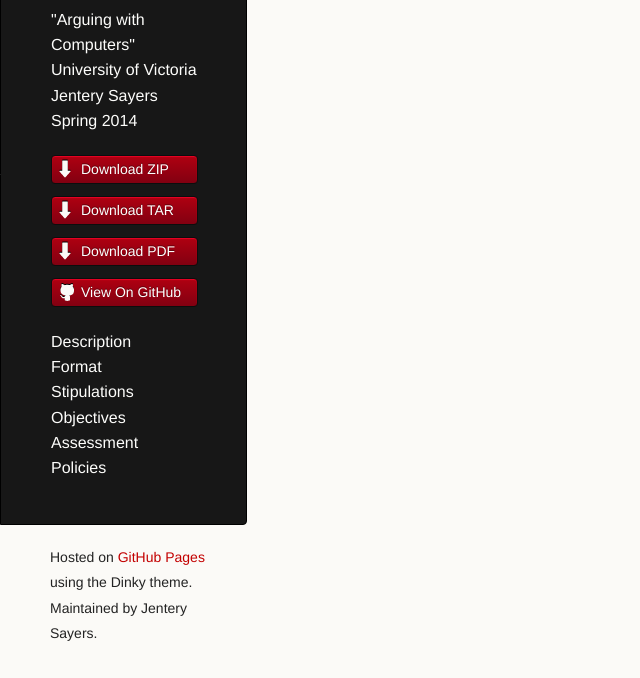
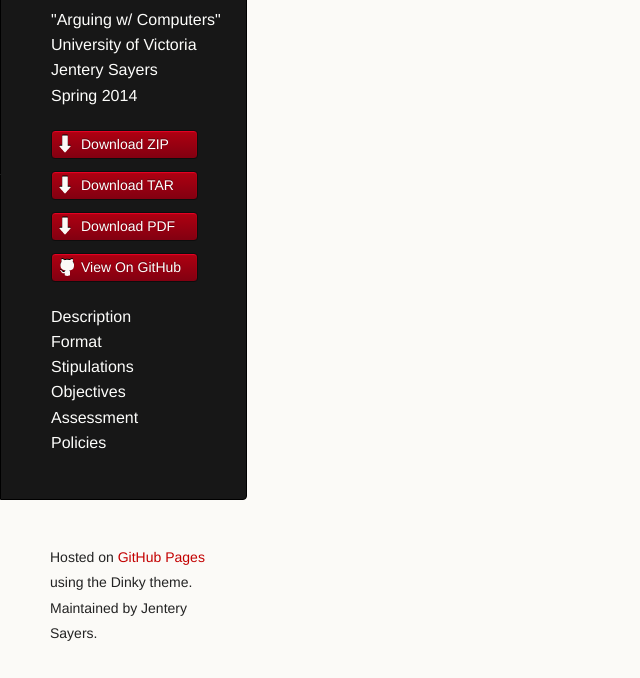
Before and after one commit to uvicmakerlab/507, a plain HTML site: page index.html in a window 1280 px wide. Shown: the part 122-800 px from the top of the page, without its empty margins (0-640 px from the left). Drawn offline with Linux system fonts and the light colour scheme.

Commit message:
Update index.html

```diff
--- a/index.html
+++ b/index.html
@@ -17,7 +17,7 @@
     <div class="wrapper">
       <header>
         <h1 class="header">Engl507</h1>
-        <p class="header">"Arguing with Computers"<br>University of Victoria<br>Jentery Sayers<br>Spring 2014</p>
+        <p class="header">"Arguing w/ Computers"<br>University of Victoria<br>Jentery Sayers<br>Spring 2014</p>
 
         <ul>
           <li class="download"><a class="buttons" href="https://github.com/uvicmakerlab/507/zipball/master">Download ZIP</a></li>
```
